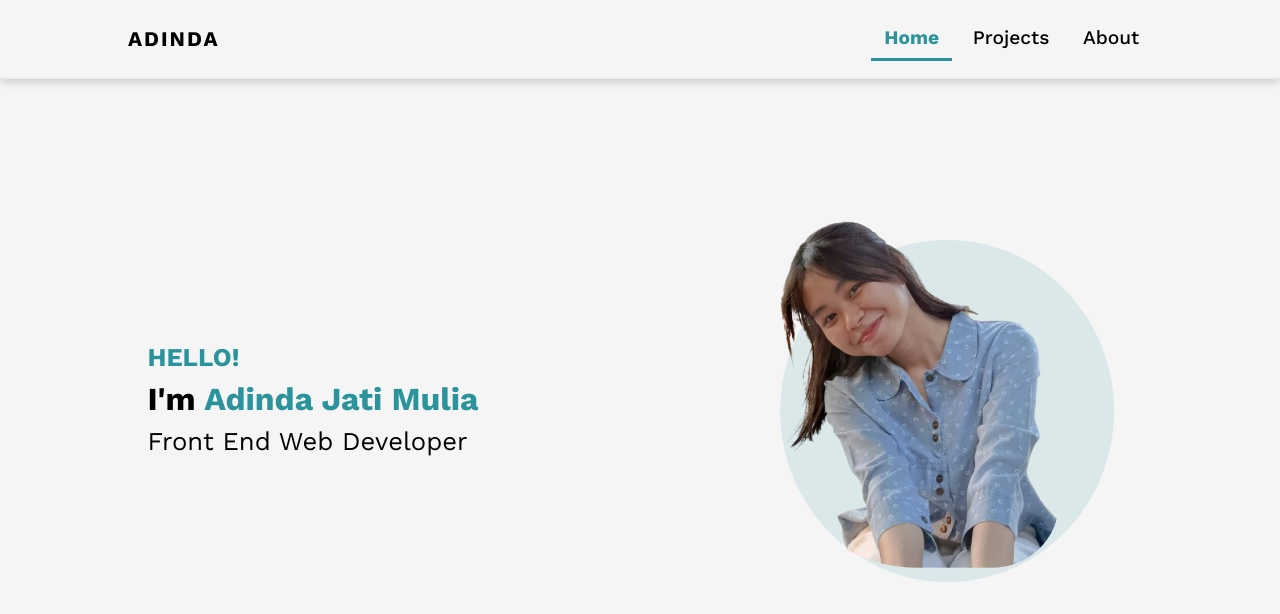
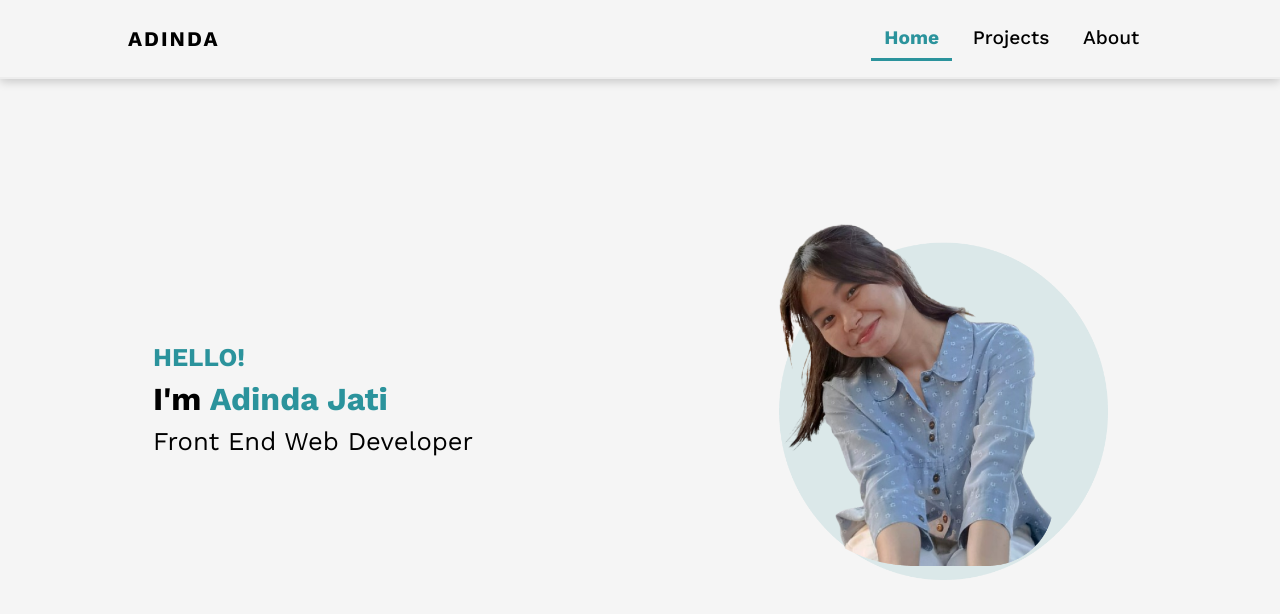
Before and after one commit to adindajatimulia/my-portofolio, a website built with Vite: page index.html in a window 1280 px wide. Shown: the top 614 px of the page. Built offline with nearby package versions, Linux system fonts and the light colour scheme.

Commit message:
testing commit

```diff
--- a/index.html
+++ b/index.html
@@ -29,7 +29,7 @@
       <div class="profile">
         <article class="description">
           <h3>HELLO!</h3>
-          <h2>I'm <span>Adinda Jati Mulia</span></h2>
+          <h2>I'm <span>Adinda Jati </span></h2>
           <p>Front End Web Developer</p>
         </article>
 
```
